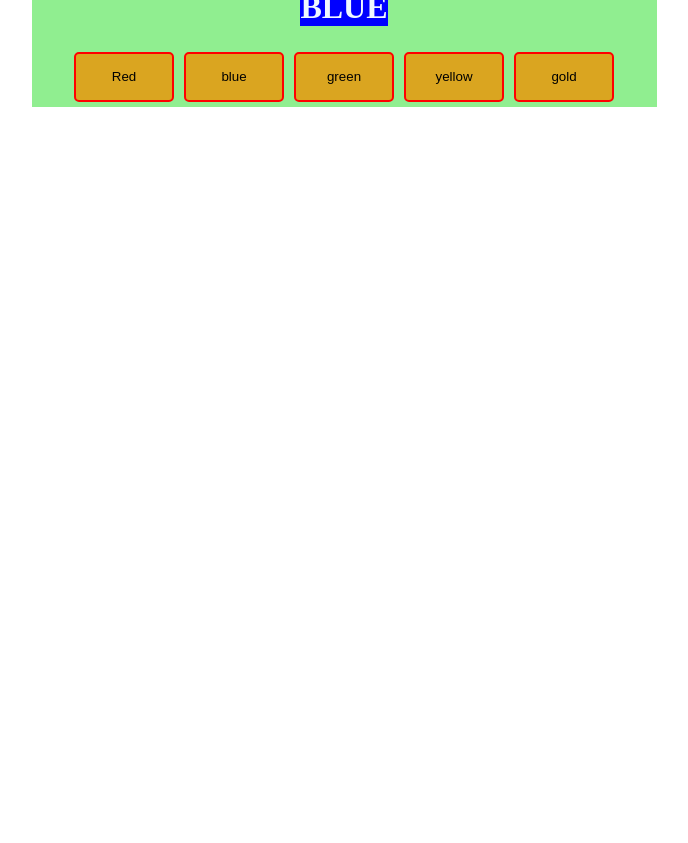
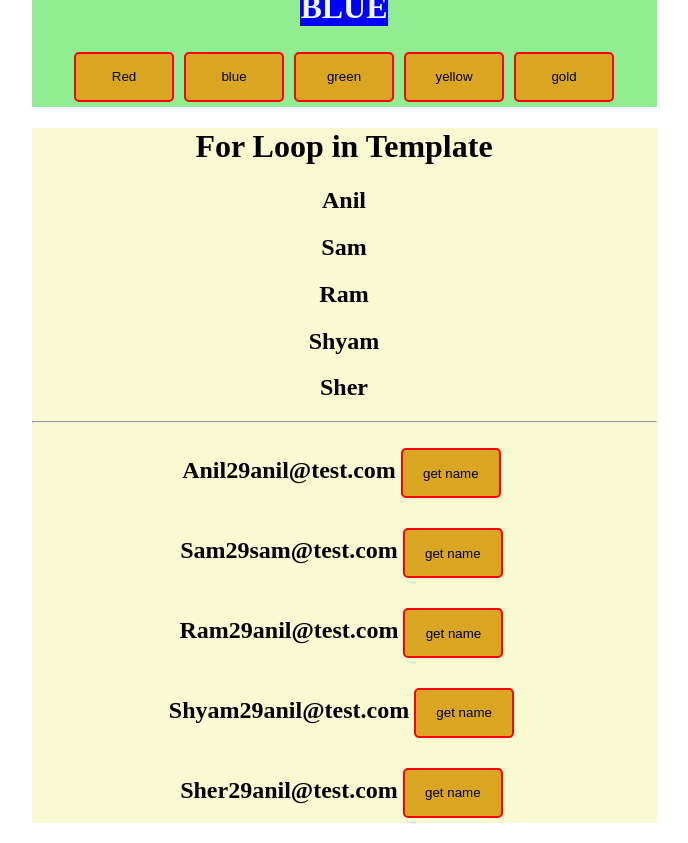
Before and after one commit to avinash-kurandale/Angular, an Angular app: page / in a window 1280 px wide. Shown: the part 1840-2683 px from the top of the page, without its empty margins (296-984 px from the left). Before the commit the page ends 1955 px from the top, so only its background shows below. Built offline with nearby package versions, Linux system fonts and the light colour scheme.

Commit message:
For loop in templet

```diff
--- a/src/app/app.component.html
+++ b/src/app/app.component.html
@@ -152,3 +152,23 @@
             <button (click)="handlecolour('yellow')">yellow</button>
             <button (click)="handlecolour('white')">gold</button>
           </div>
+
+
+<!-- For Loop in template  -->
+
+          <div class="backcolor">
+            <h1>For Loop in Template</h1>
+            @for(user of users; track user){
+              <h2>{{user}}</h2>
+            }
+            <hr>
+            @for(student of students; track student.name){
+              <h2>
+                <span>{{student.name}}</span>
+                <span>{{student.age}}</span>
+                <span>{{student.email}}</span>
+                <button (click)="getName(student.name)" >get name</button>
+              </h2>
+            }
+
+          </div>
--- a/src/app/app.component.ts
+++ b/src/app/app.component.ts
@@ -112,4 +112,20 @@
           this.colour=val;
         }
 
+// For Loop in template
+
+         users =["Anil","Sam","Ram","Shyam","Sher"]
+         students=[
+          {name:'Anil', age:29, email:'anil@test.com'},
+          {name:'Sam', age:29, email:'sam@test.com'},
+          {name:'Ram', age:29, email:'anil@test.com'},
+          {name:'Shyam', age:29, email:'anil@test.com'},
+          {name:'Sher', age:29, email:'anil@test.com'},
+         ]
+         getName(name:string){
+          console.log(name);
+         }
+
+
+
 }
--- a/src/styles.scss
+++ b/src/styles.scss
@@ -17,3 +17,8 @@
 button:hover{
     border:2px solid white ;
 }
+
+// For Loop in template
+.backcolor{
+    background-color: lightgoldenrodyellow;
+}
```
